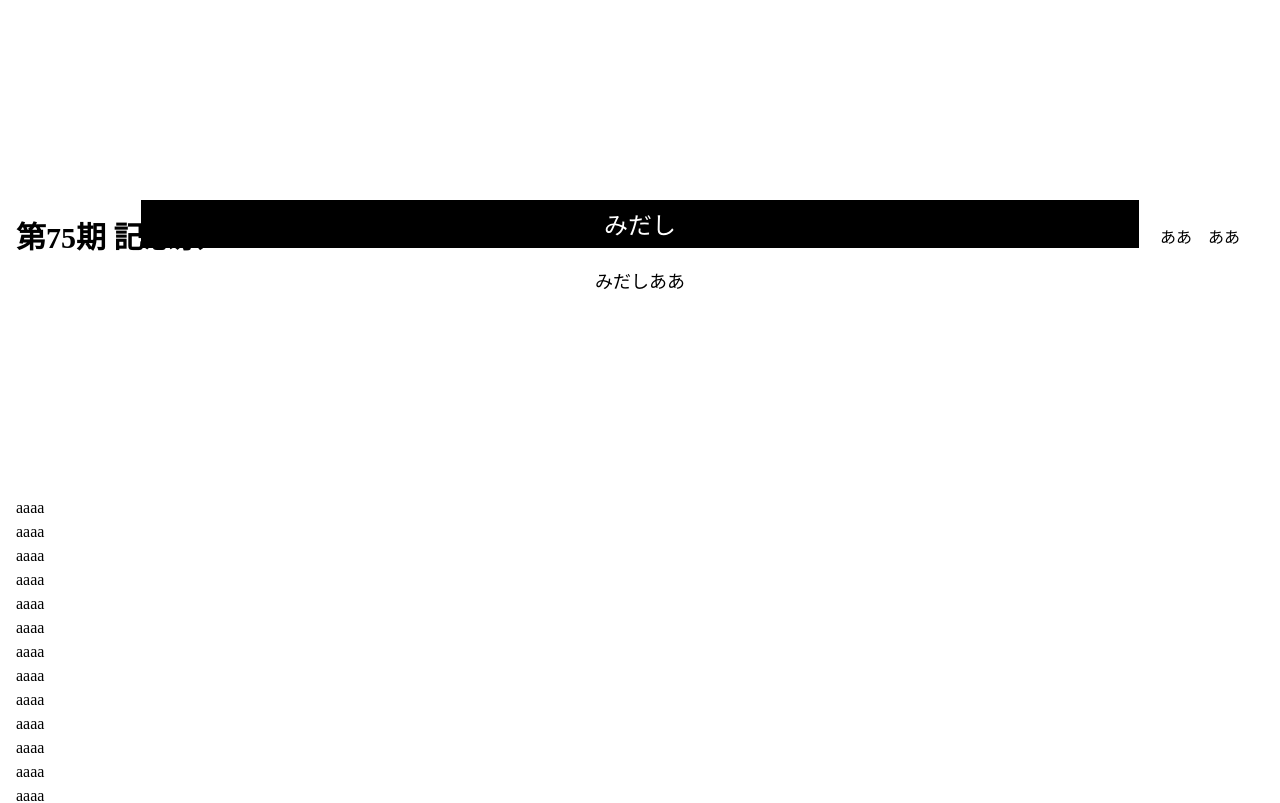
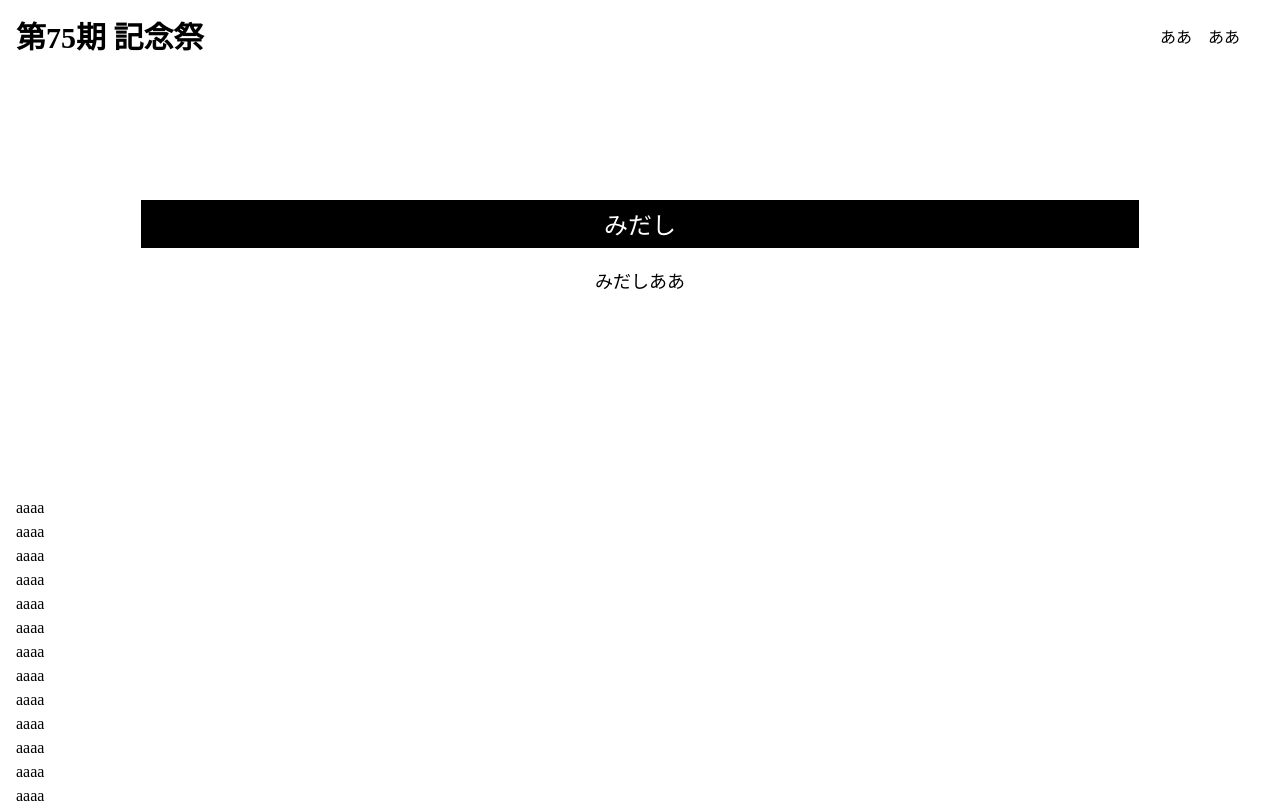
Before and after one commit to OSK-festival/website, a Nuxt app: page / in a window 1280 px wide. Shown: the top 803 px of the page. Built offline with nearby package versions, Linux system fonts and the light colour scheme; a web font is replaced by a local one.

Commit message:
add: error.vue

```diff
--- a/src/app.vue
+++ b/src/app.vue
@@ -1,7 +1,7 @@
 <template>
   <div>
     <TheHeader class="fixed w-full" />
-    <NuxtPage class="mx-4" />
+    <NuxtPage class="mx-4 h-full" />
   </div>
 </template>
 
--- a/src/components/TheHeader.vue
+++ b/src/components/TheHeader.vue
@@ -1,6 +1,8 @@
 <template>
-  <div class="flex flex-row justify-between px-4 py-5">
-    <div class="text-3xl font-bold">第75期 記念祭</div>
+  <div class="top-0 flex flex-row justify-between px-4 py-5">
+    <NuxtLink to="/">
+      <div class="text-3xl font-bold">第75期 記念祭</div>
+    </NuxtLink>
     <div class="hidden md:flex md:flex-row">
       <div class="mx-2 my-auto">ああ</div>
       <div class="mx-2 my-auto">ああ</div>
@@ -46,6 +48,12 @@
   const change = () => {
     isMenuOpen.value = !isMenuOpen.value;
   };
+
+  const route = useRoute();
+  watch(
+    () => route.query,
+    () => (isMenuOpen.value = false)
+  );
 </script>
 
 <style scoped>
@@ -57,7 +65,4 @@
     left: 0;
     z-index: 10;
   }
-
-  .header-content {
-  }
 </style>
--- a/src/components/ThwFotter.vue
+++ b/src/components/ThwFotter.vue
@@ -8,8 +8,8 @@
 
 <script setup lang="ts">
   type Props = {
-    postdata: string
-  }
+    postdata: string;
+  };
 
-  const postdata = defineProps<Props>()
+  const postdata = defineProps<Props>();
 </script>
--- a/src/error.vue
+++ b/src/error.vue
@@ -1,5 +1,5 @@
 <script setup lang="ts">
-  const error = useError()
+  const error = useError();
 </script>
 
 <template>
```
